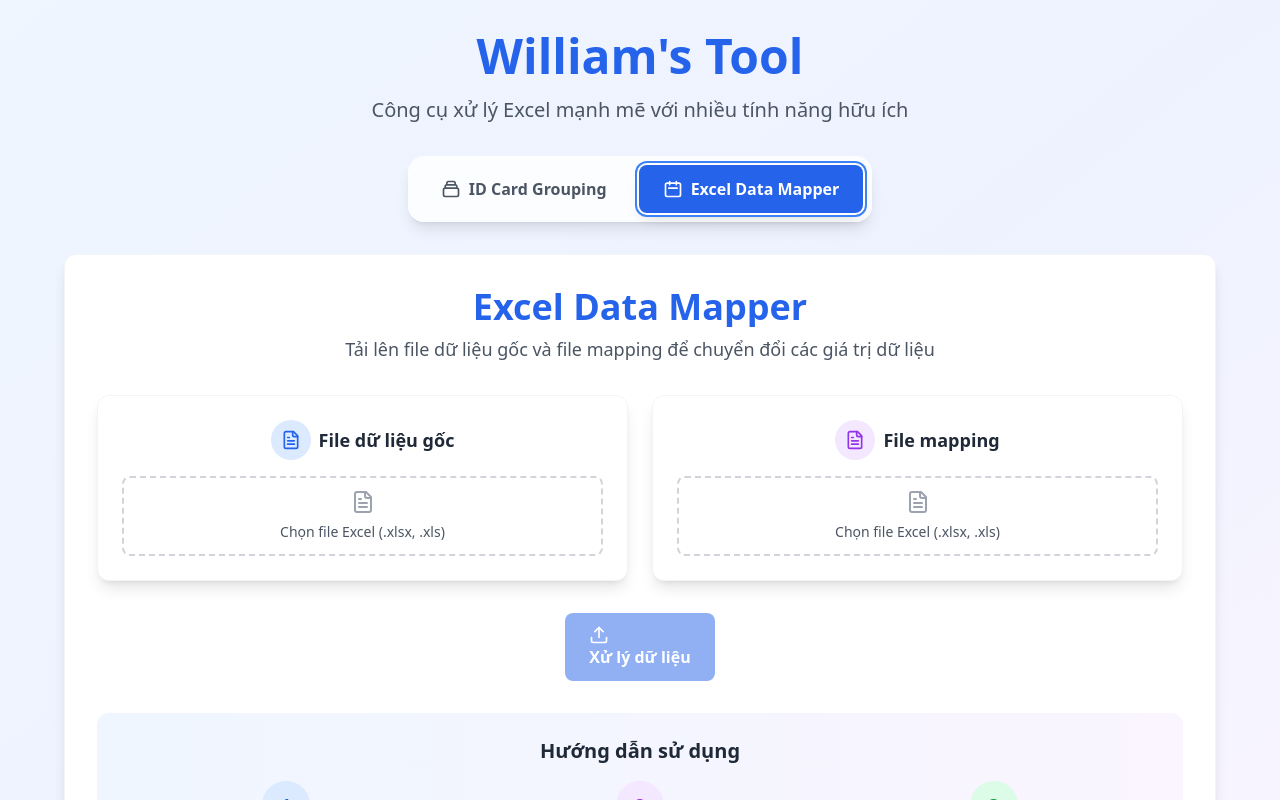
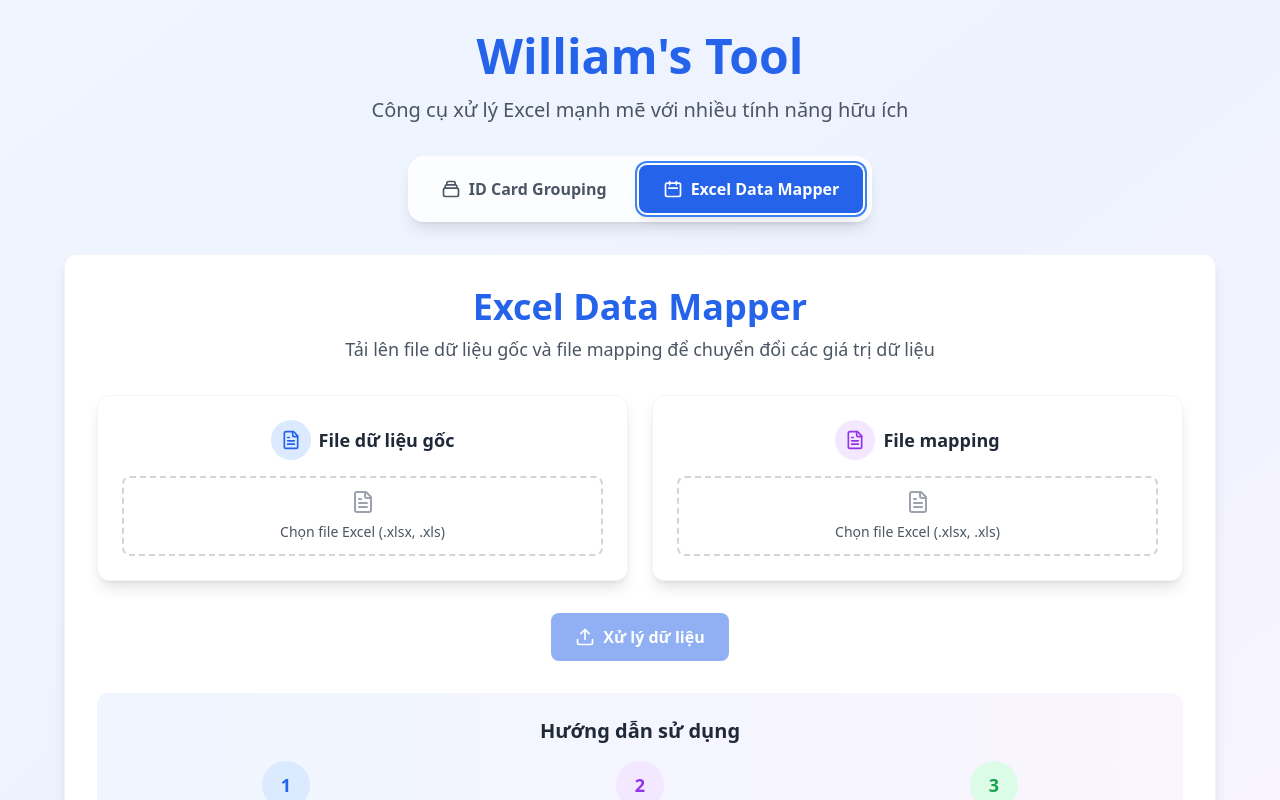
Before and after one commit to williamtrandev/william-tool, a React (Create React App) app: page / in a window 1280 px wide. Both pictures are taken after a click on the button "Excel Data Mapper". Shown: the top 800 px of the page. Built offline with nearby package versions, Linux system fonts and the light colour scheme; the HTML template or start-up script is replaced by a standard one.

Commit message:
style: change button process

```diff
--- a/src/ExcelMapper.tsx
+++ b/src/ExcelMapper.tsx
@@ -276,7 +276,7 @@ const ExcelMapper = () => {
           <button
             onClick={processData}
             disabled={!sourceFile || !mappingFile || isProcessing}
-            className="btn-primary"
+            className="btn-primary flex justify-center items-center"
           >
             <Upload className="w-5 h-5 mr-2" />
             {isProcessing ? 'Đang xử lý...' : 'Xử lý dữ liệu'}
```
